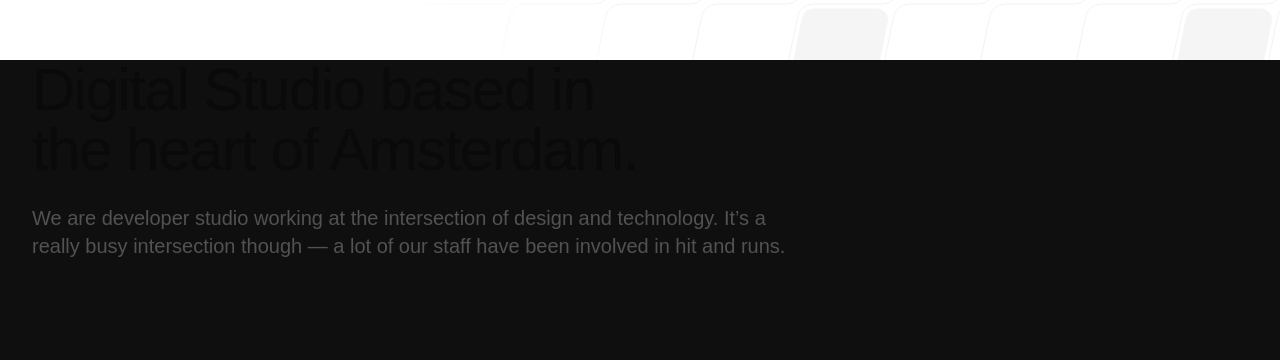
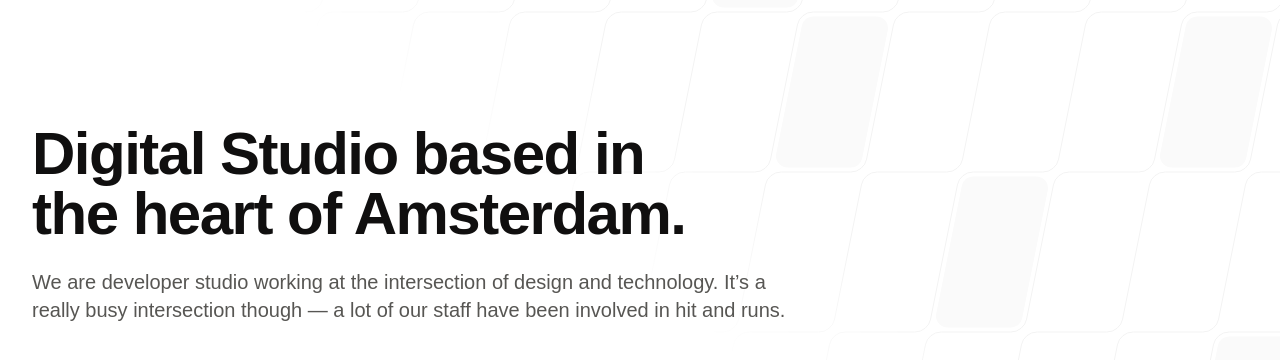
Before and after one commit to yigitaksoy/House58--v2, a React (Vite) app: page / in a window 1280 px wide. Shown: the part 164-524 px from the top of the page. Built offline with nearby package versions, Linux system fonts and the light colour scheme; a web font is replaced by a local one.

Commit message:
Adjust app and hero section background and layout

```diff
--- a/src/App.jsx
+++ b/src/App.jsx
@@ -1,10 +1,25 @@
+import { AnimatePresence } from "framer-motion";
 import "./assets/css/style.css";
 import Hero from "./sections/Hero";
+import { GridPattern } from "./components/GridPattern";
+import { BrowserRouter } from "react-router-dom";
 
 function App() {
   return (
-    <div className="bg-house-black font-objektiv">
-      <Hero />
+    <div className="font-objektiv">
+      <BrowserRouter>
+        <AnimatePresence></AnimatePresence>
+        <AnimatePresence mode="wait">
+          <main className="relative isolate flex w-full flex-col bg-white mt-2 pt-14 overflow-hidden">
+            <GridPattern
+              className="absolute inset-x-0 -top-14 -z-10 h-[1000px] w-full fill-neutral-50 stroke-neutral-950/5 [mask-image:linear-gradient(to_bottom_left,white_40%,transparent_50%)]"
+              yOffset={-96}
+              interactive
+            />
+            <Hero />
+          </main>
+        </AnimatePresence>
+      </BrowserRouter>
     </div>
   );
 }
--- a/src/sections/Hero.jsx
+++ b/src/sections/Hero.jsx
@@ -1,4 +1,3 @@
-import { GridPattern } from "../components/GridPattern";
 import { Container } from "../components/Container";
 import { FadeIn } from "../components/FadeIn";
 
@@ -7,21 +6,16 @@ const Hero = () => {
     <section id="hero" className="h-screen">
       <Container className="mt-24 sm:mt-32 md:mt-56">
         <FadeIn className="max-w-3xl">
-          <h1 className="font-display text-4xl font-medium tracking-tight text-neutral-950 [text-wrap:balance] sm:text-6xl">
+          <h1 className="font-display text-4xl font-heavy tracking-tight text-house-black [text-wrap:balance] sm:text-6xl">
             Digital Studio based in the heart of Amsterdam.
           </h1>
-          <p className="mt-6 text-xl text-neutral-600">
+          <p className="mt-6 text-xl text-house-200">
             We are developer studio working at the intersection of design and
             technology. It’s a really busy intersection though — a lot of our
             staff have been involved in hit and runs.
           </p>
         </FadeIn>
       </Container>
-      <GridPattern
-        className="absolute inset-x-0 -top-14 -z-10 h-screen w-full fill-neutral-100 stroke-neutral-950/5 [mask-image:linear-gradient(to_bottom_left,white_40%,transparent_50%)]"
-        yOffset={-96}
-        interactive
-      />
     </section>
   );
 };
```
